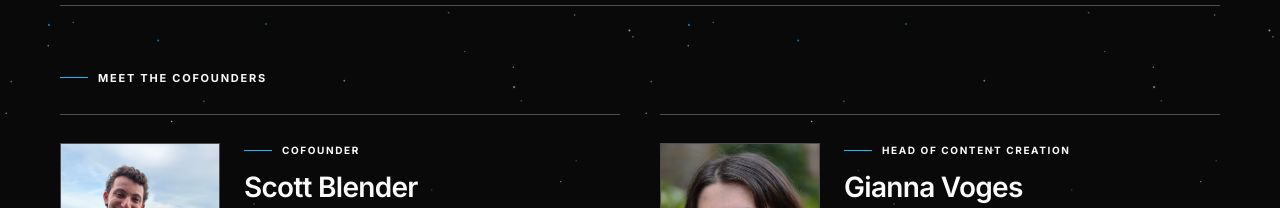
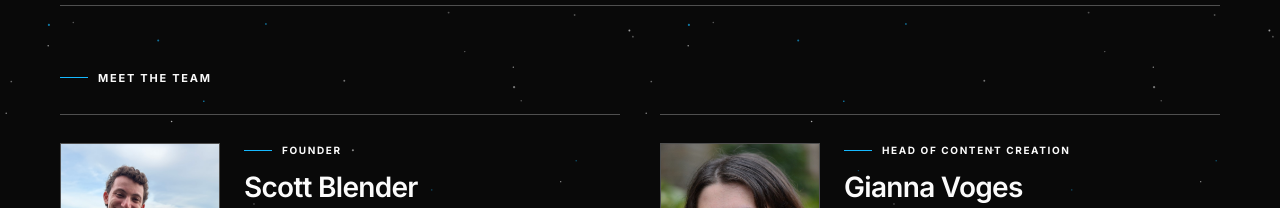
Before and after one commit to scottblender/philadelphia-space-forum, a Next.js app: page /about in a window 1280 px wide. Shown: the part 378-586 px from the top of the page. Built offline with nearby package versions, Linux system fonts and the light colour scheme.

Commit message:
Update team headings and Scott's founder title

```diff
--- a/app/about/page.tsx
+++ b/app/about/page.tsx
@@ -6,7 +6,7 @@ import { team } from "../data/team";
 
 export const metadata: Metadata = {
   title: "About Us | Philadelphia Space Forum",
-  description: "Meet Philadelphia Space Forum cofounders Scott Blender and Gianna Voges.",
+  description: "Meet the Philadelphia Space Forum team: Scott Blender and Gianna Voges.",
 };
 
 export default function AboutPage() {
@@ -20,8 +20,8 @@ export default function AboutPage() {
         </div>
         <p className="inner-hero-aside">We&apos;re building a place for Philadelphia&apos;s space-curious to connect, share ideas, and explore what comes next.</p>
       </section>
-      <section className="page-width team-section" aria-label="Our cofounders">
-        <p className="eyebrow"><span /> Meet the cofounders</p>
+      <section className="page-width team-section" aria-label="Our team">
+        <p className="eyebrow"><span /> Meet the team</p>
         <div className="team-grid">
           {team.map((member) => <TeamMember key={member.id} member={member} />)}
         </div>
--- a/app/data/team.ts
+++ b/app/data/team.ts
@@ -12,7 +12,7 @@ export const team: TeamMemberData[] = [
   {
     id: "scott-blender",
     name: "Scott Blender",
-    role: "Cofounder",
+    role: "Founder",
     photo: "/team/scott-blender-outdoors.jpg",
     photoPosition: "35% center",
     bio: "Originally from Philadelphia, Scott is a third-year Ph.D. student at Rensselaer Polytechnic Institute (RPI). He earned his bachelor’s degree in mechanical engineering from Temple University and studies cislunar space domain awareness.",
--- a/app/page.tsx
+++ b/app/page.tsx
@@ -42,7 +42,7 @@ export default function Home() {
                 Come for a research talk. Stay for a debate about lunar governance. Meet the
                 person who helps your next idea leave the ground.
               </p>
-              <Link className="text-link" href="/about">Meet the cofounders <span>→</span></Link>
+              <Link className="text-link" href="/about">Meet the team <span>→</span></Link>
             </div>
           </div>
         </div>
```
